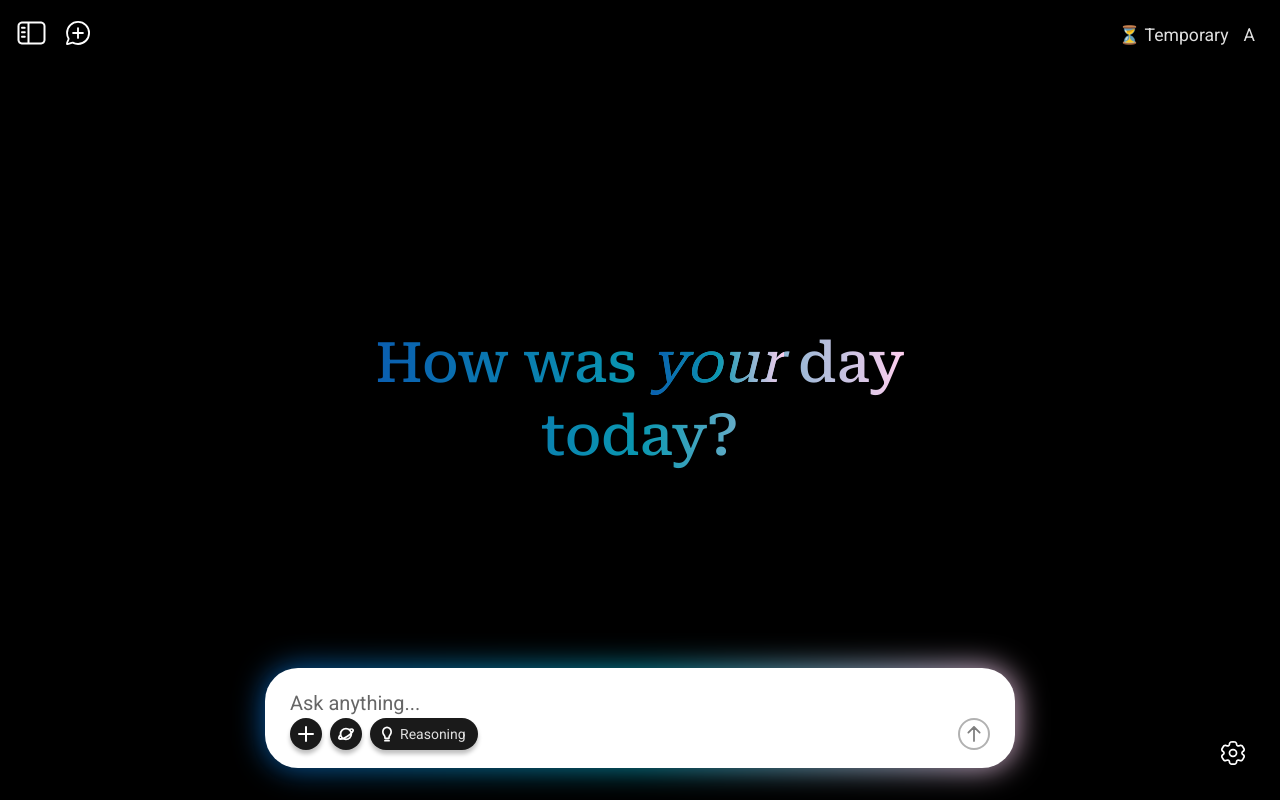
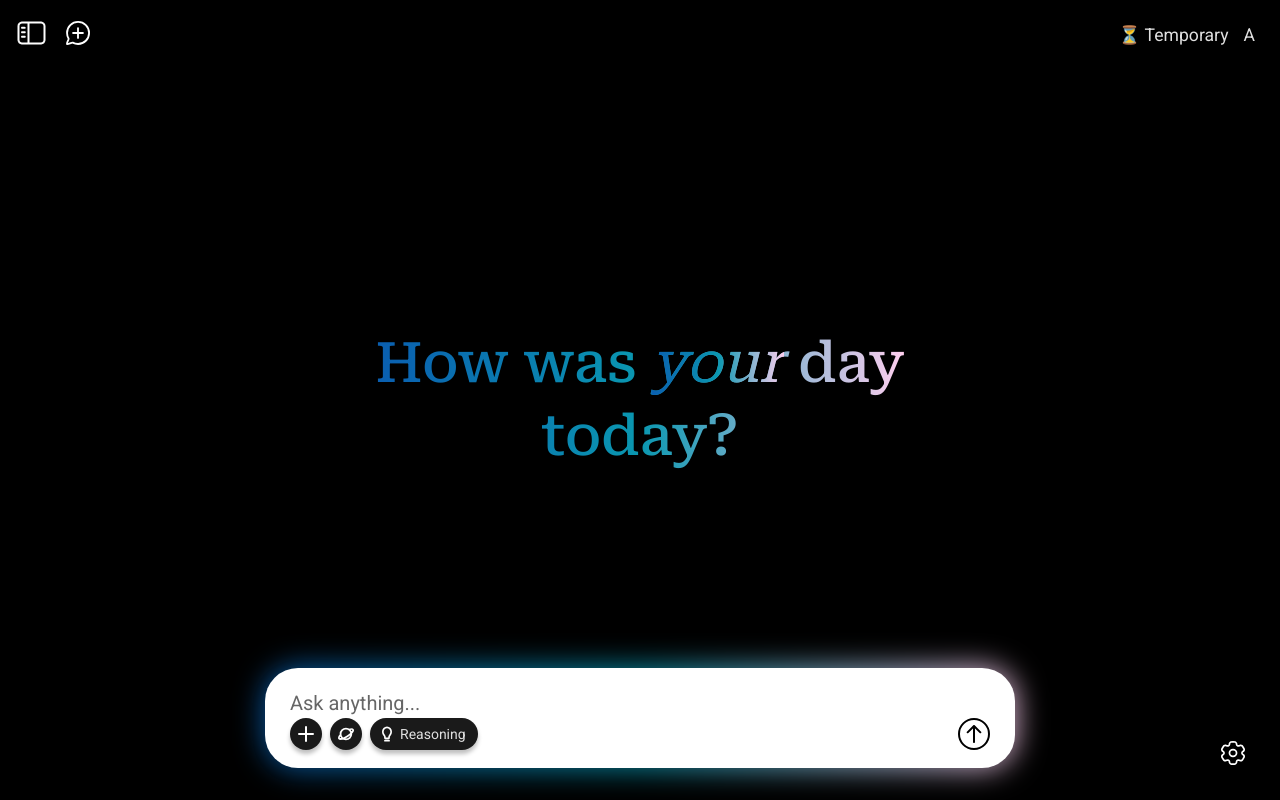
Before and after one commit to ykvit/flow-ai, a React (Vite) app in the folder app/: page / in a window 1280 px wide. Built offline with nearby package versions, Linux system fonts and the light colour scheme; no server answers; a web font is replaced by a local one.

Commit message:
add css for send/stop

```diff
--- a/app/src/components/ChatInput/ChatInput.module.css
+++ b/app/src/components/ChatInput/ChatInput.module.css
@@ -107,7 +107,6 @@
 
 
 .actionButton {
-  /* ... */
   position: absolute;
   bottom: 18px;
   z-index: 5;
@@ -118,58 +117,51 @@
   box-sizing: border-box;
   height: 32px;
   border: none;
-  transition: background-color 0.2s ease, border-color 0.2s ease, opacity 0.2s ease, color 0.2s ease; /* Додаємо color */
+  transition: background-color 0.2s ease, border-color 0.2s ease, opacity 0.2s ease, color 0.2s ease;
 }
 
-.sendStopBase { /* Базові стилі для обох станів */
+.sendStopBase {
   width: 32px;
   right: 25px;
   padding: 0;
-  border-radius: 16px; /* Кругла */
-}
-.sendStopBase svg { /* Розмір іконки для обох */
-  width: 16px;
-  height: 16px;
-  display: block;
-  fill: currentColor; /* Колір іконки успадковується */
-}
-/* Стиль неактивної кнопки Send (тексту немає, не isLoading) */
-.sendButtonInactive {
-  composes: sendStopBase; /* Успадковуємо базові стилі */
-  border: 2px solid var(--text-color-placeholder); /* Сіра рамка */
-  background: transparent;
-  color: var(--text-color-placeholder); /* Сіра іконка */
-  opacity: 0.6; /* Трохи прозоріша */
-  cursor: default; /* Курсор за замовчуванням */
-}
-/* Стиль активної кнопки Send (текст є, не isLoading) */
-.sendButtonActive {
-  composes: sendStopBase;
-  border: none; /* Без рамки */
-  background: var(--text-color-dark); /* Чорний/темний фон */
-  color: #FFFFFF; /* Біла іконка */
-}
-.sendButtonActive:hover {
-  background: #000000; /* Трохи темніший при наведенні */
-}
-/* Стиль кнопки Stop (isLoading = true) */
-.stopButton {
-  composes: sendStopBase;
-  border: 2px solid #FF6B6B; /* Червона рамка */
-  background: rgba(255, 107, 107, 0.1); /* Легкий червоний фон */
-  color: #FF6B6B; /* Червона іконка */
-}
-.stopButton:hover {
-  background: rgba(255, 107, 107, 0.2);
-  border-color: #FF4D4D;
-  color: #FF4D4D;
+  border-radius: 16px;
 }
 
-/* Стиль для заблокованого стану будь-якої actionButton */
-.actionButton:disabled {
-opacity: 0.5;
-cursor: not-allowed;
-/* Специфічні стилі для заблокованих кнопок, якщо потрібно */
+.sendButtonInactive {
+  width: 32px;
+  right: 25px;
+  padding: 0;
+  border-radius: 16px;
+  border: 2px solid #000000 !important;
+  background-color: white;
+  color: #000000 !important;
+  cursor: default;
+  opacity: 1 !important;
+}
+
+.sendButtonActive {
+  width: 32px;
+  right: 25px;
+  padding: 0;
+  border-radius: 16px;
+  border: none;
+  background-color: black;
+  color: white;
+}
+
+
+.stopButton {
+  width: 32px;
+  right: 25px;
+  padding: 0;
+
+  background: #000000;
+  border: 2px solid #000000;
+  border-radius: 16px;
+
+
+  color: white;
+  transition: background-color 0.2s ease, border-color 0.2s ease, opacity 0.2s ease, color 0.2s ease;
 }
 
 
```
Also changed, not shown: app/src/assets/Arrow.svg.
